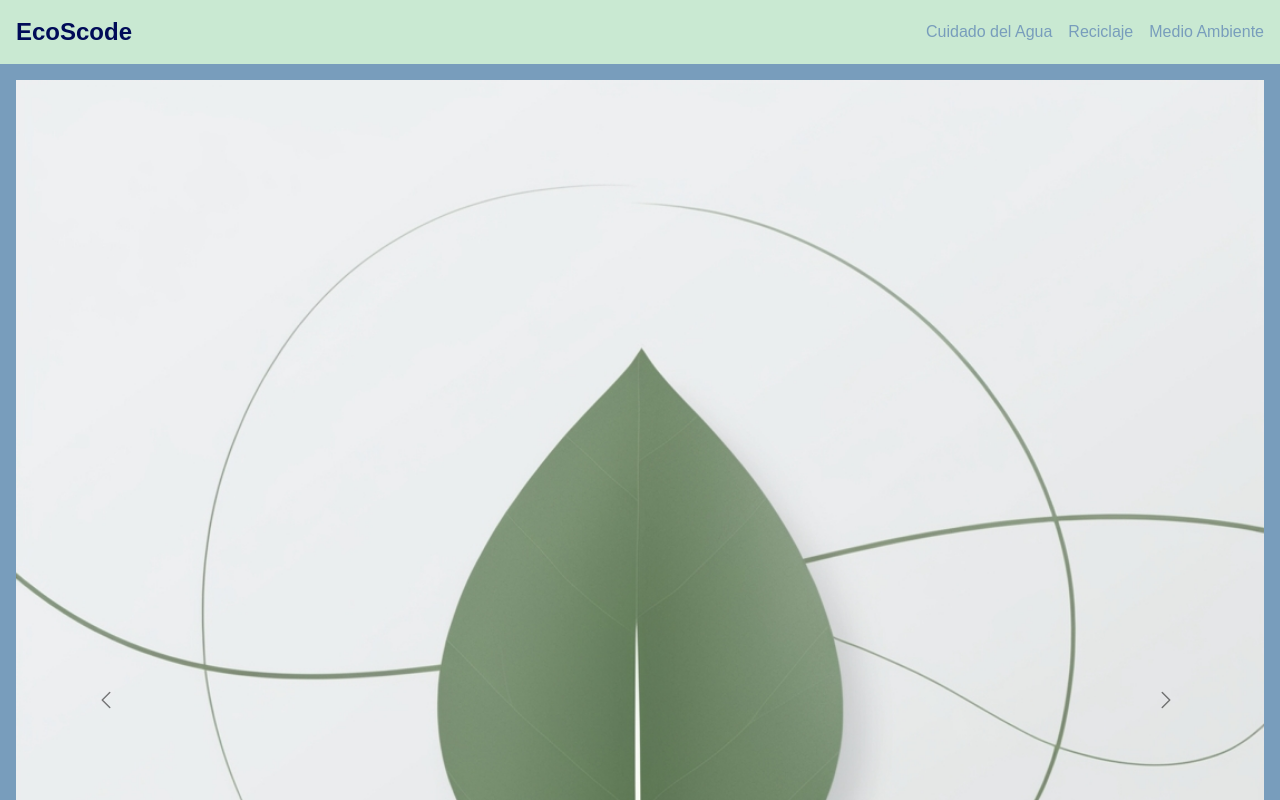
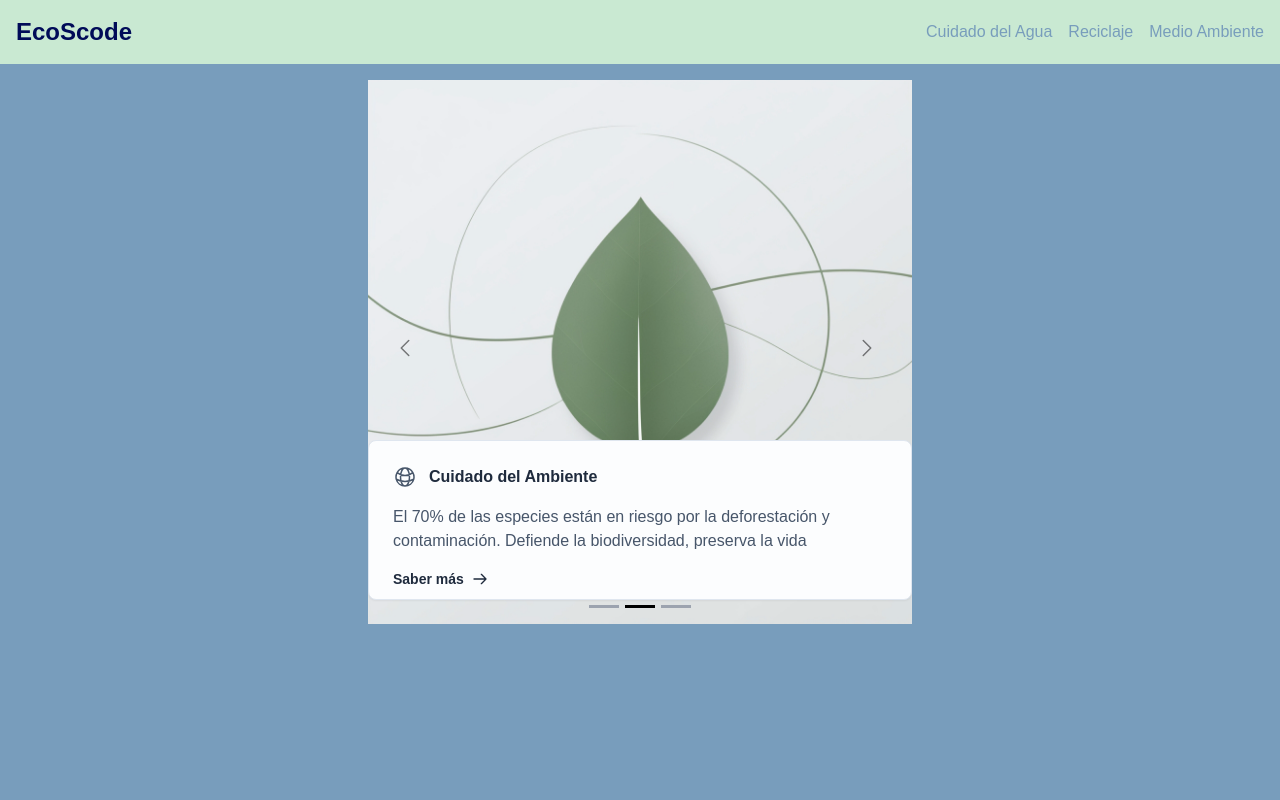
Before and after one commit to ScodeDev24/eco-scode, a Next.js app: page / in a window 1280 px wide. Shown: the top 800 px of the page. Built offline with nearby package versions, Linux system fonts and the light colour scheme.

Commit message:
FIX:size

```diff
--- a/src/app/page.tsx
+++ b/src/app/page.tsx
@@ -3,7 +3,7 @@ import MainCard from "@/components/Hero/Hero";
 export default function Home() {
   return (
     <>
-    <div className="container mx-auto p-4">
+    <div className="container mx-auto p-4 max-w-xl">
       <MainCard />
     </div>
   </>
--- a/src/components/Accordion/Accordion.tsx
+++ b/src/components/Accordion/Accordion.tsx
@@ -26,7 +26,7 @@ export default function Accordion({ generalData, isList }: DataProps) {
   return (
     <div className="lg:container lg:mx-auto lg:py-16 md:py-12 md:px-6 py-12 px-4">
 
-      <div className="lg:mt-12 bg-gray-100 dark:bg-gray-800 md:mt-10 mt-8 lg:py-7 lg:px-6 md:p-6 py-6 px-4 lg:w-8/12 w-full mx-auto">
+      <div className="lg:mt-12 bg-gray-100 md:mt-10 mt-8 lg:py-7 lg:px-6 md:p-6 py-6 px-4 lg:w-8/12 w-full mx-auto">
         {generalData.map((value, index) => (
           <div key={index}>
             <hr className="w-full lg:mt-10 md:mt-12 md:mb-8 my-8" />
@@ -42,11 +42,11 @@ export default function Accordion({ generalData, isList }: DataProps) {
                 </div>
                 <button
                   aria-label="toggler"
-                  className="focus:outline-none focus:ring-2 focus:ring-offset-2 focus:ring-gray-800"
+                  className="focus:outline-none focus:ring-2 focus:ring-offset-2"
                   onClick={() => toggleQuestion(index)}
                 >
                 <Image
-                  className={`transform ${openQuestion === index ? 'rotate-180' : ''} dark:hidden`}
+                  className={`transform ${openQuestion === index ? 'rotate-180' : ''}`}
                   src="/up_arrow.svg"
                   alt="toggler"
                   width={20}
--- a/src/components/Card/Card.tsx
+++ b/src/components/Card/Card.tsx
@@ -8,12 +8,12 @@ interface TextProps{
 
 export default function Card({header, description, link}:TextProps) {
     return (
-        <div className="relative flex flex-col my-6 bg-white shadow-sm border border-slate-200 sm:rounded-lg w-3/2 p-6">
+        <div className="relative flex flex-col my-6 bg-white shadow-sm border border-slate-200 sm:rounded-lg w-3/2 p-6 h-40">
             <div className="flex items-center mb-4">
                 <svg xmlns="http://www.w3.org/2000/svg" fill="none" viewBox="0 0 24 24" strokeWidth="1.5" stroke="currentColor" className="h-6 w-6 text-slate-600">
                     <path strokeLinecap="round" strokeLinejoin="round" d="M12 21a9.004 9.004 0 0 0 8.716-6.747M12 21a9.004 9.004 0 0 1-8.716-6.747M12 21c2.485 0 4.5-4.03 4.5-9S14.485 3 12 3m0 18c-2.485 0-4.5-4.03-4.5-9S9.515 3 12 3m0 0a8.997 8.997 0 0 1 7.843 4.582M12 3a8.997 8.997 0 0 0-7.843 4.582m15.686 0A11.953 11.953 0 0 1 12 10.5c-2.998 0-5.74-1.1-7.843-2.918m15.686 0A8.959 8.959 0 0 1 21 12c0 .778-.099 1.533-.284 2.253m0 0A17.919 17.919 0 0 1 12 16.5c-3.162 0-6.133-.815-8.716-2.247m0 0A9.015 9.015 0 0 1 3 12c0-1.605.42-3.113 1.157-4.418" />
                 </svg>
-                <h5 className="ml-3 text-slate-800 text-xl font-semibold">
+                <h5 className="ml-3 text-slate-800 font-semibold">
                     {header}
                 </h5>
             </div>
```
